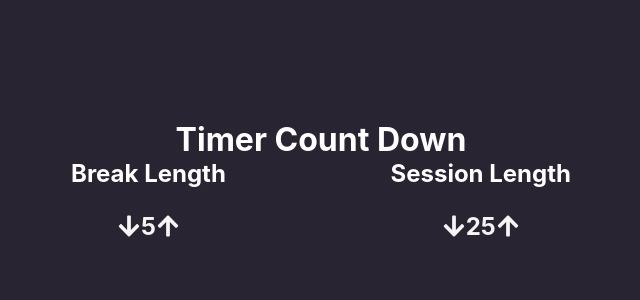
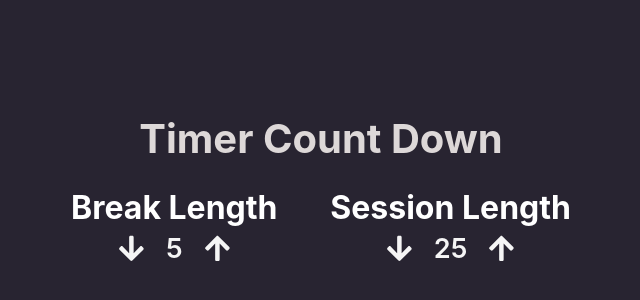
Before and after one commit to Mhamad-Raad/Counter-Countdown-freecodecamp, a React (Create React App) app: page / in a window 1280 px wide. Shown: the part 208-508 px from the top of the page, without its empty margins (319-959 px from the left). Built offline with nearby package versions, Linux system fonts and the light colour scheme; the HTML template or start-up script is replaced by a standard one.

Commit message:
adjust the design depending on the requirements

```diff
--- a/src/App.css
+++ b/src/App.css
@@ -15,4 +15,5 @@
   justify-content: space-between;
   width: 100%;
   max-width: 500px;
+  margin-top: 25px;
 }
--- a/src/Components/TimeLength.module.css
+++ b/src/Components/TimeLength.module.css
@@ -6,7 +6,7 @@
 }
 
 .Ltitle {
-  font-size: 1.5rem;
+  font-size: 2rem;
   font-weight: 700;
   color: rgb(255, 255, 255);
   margin: 0;
@@ -17,7 +17,7 @@
 .LtimeBg {
   background-color: transparent;
   color: whitesmoke;
-  font-size: 1.5rem;
+  font-size: 1.7rem;
   font-weight: 700;
   display: flex;
   flex-direction: row;
@@ -27,14 +27,16 @@
 
 .arrowBtn {
   cursor: pointer;
+  font-weight: 900 !important;
+  font-size: 1.8rem !important;
 }
 
 .LtimeGroup {
   background-color: transparent;
   border: none;
   color: whitesmoke;
-  font-size: 1.5rem;
-  font-weight: 700;
+  font-weight: 600;
   cursor: pointer;
   outline: none;
+  margin: 5px 20px;
 }
--- a/src/Components/Title.module.css
+++ b/src/Components/Title.module.css
@@ -1,7 +1,7 @@
 .title {
-  font-size: 2rem;
+  font-size: 2.5rem;
   font-weight: 700;
-  color: rgb(255, 255, 255);
+  color: rgb(221, 216, 216);
   margin: 0;
   padding: 0;
   text-align: center;
```
